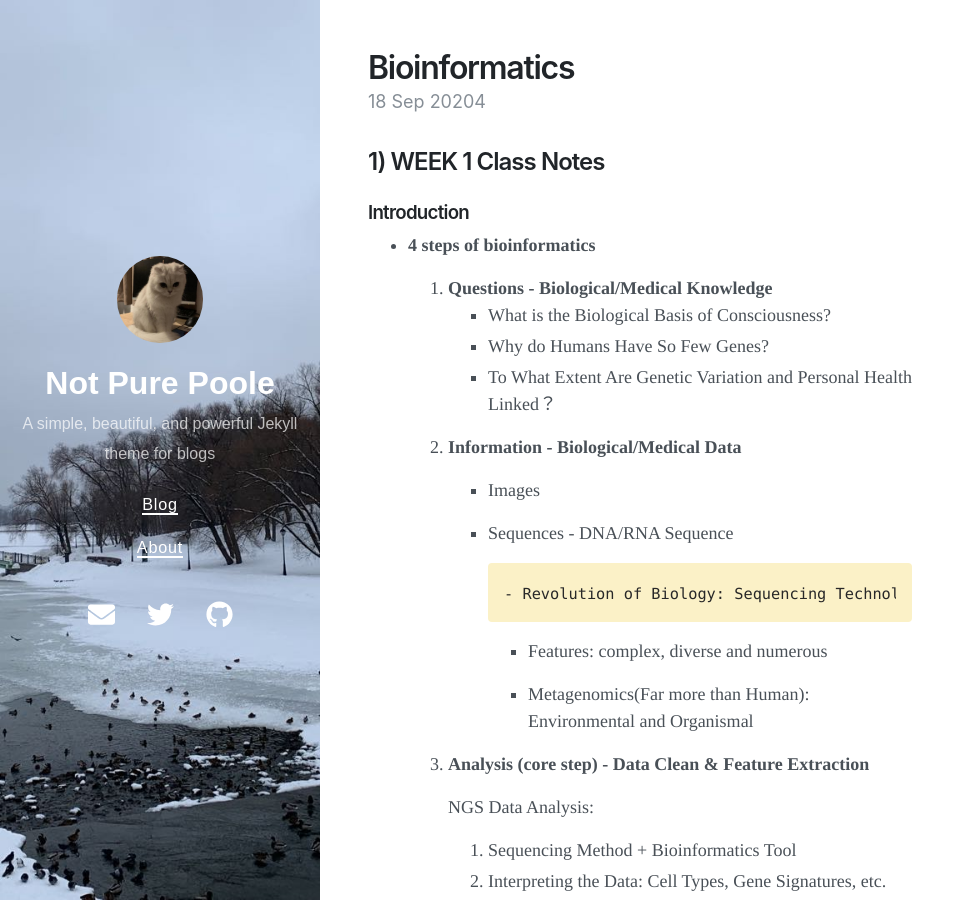
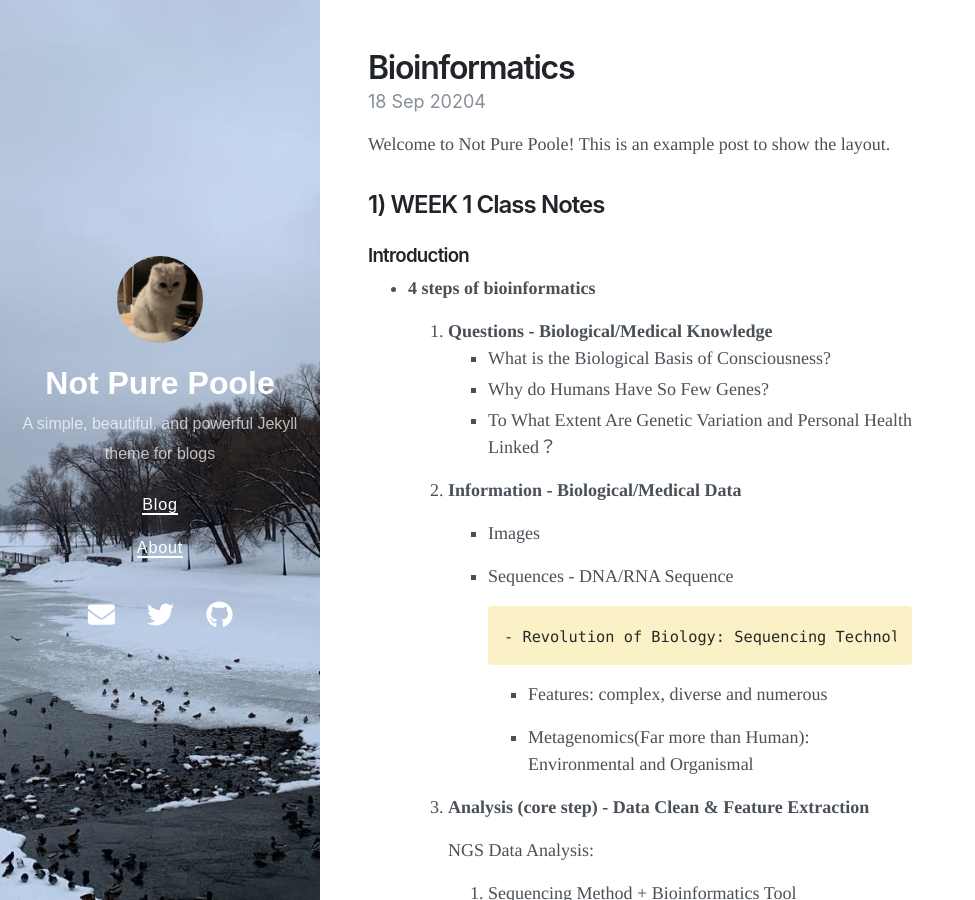
Before and after one commit to zhouziyi23/zhouziyi23.github.io, a Jekyll site: the page built from _posts/2024-09-18-Bioinformatics.md, in a window 1280 px wide and 900 px high. Shown: the whole window, without its empty margins (0-975 px from the left). Built offline with Jekyll 4.4.1, drawn with Linux system fonts in a browser that asks for light colours; nearby versions of some CDN libraries.

Commit message:
Update 2024-09-18-Bioinformatics.md

```diff
--- a/_posts/2024-09-18-Bioinformatics.md
+++ b/_posts/2024-09-18-Bioinformatics.md
@@ -5,6 +5,7 @@ tags: mathjax
 math: true
 date: 20204-9-18 15:32 +0800
 ---
+Welcome to Not Pure Poole! This is an example post to show the layout.
 ## 1) WEEK 1 Class Notes
 
 ### Introduction
```
